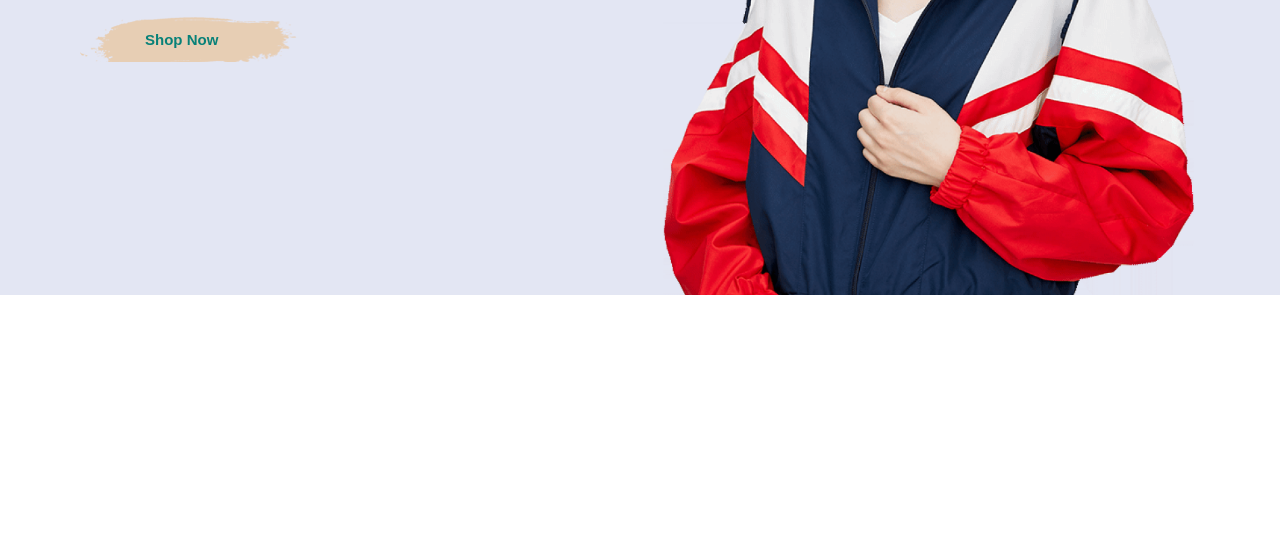
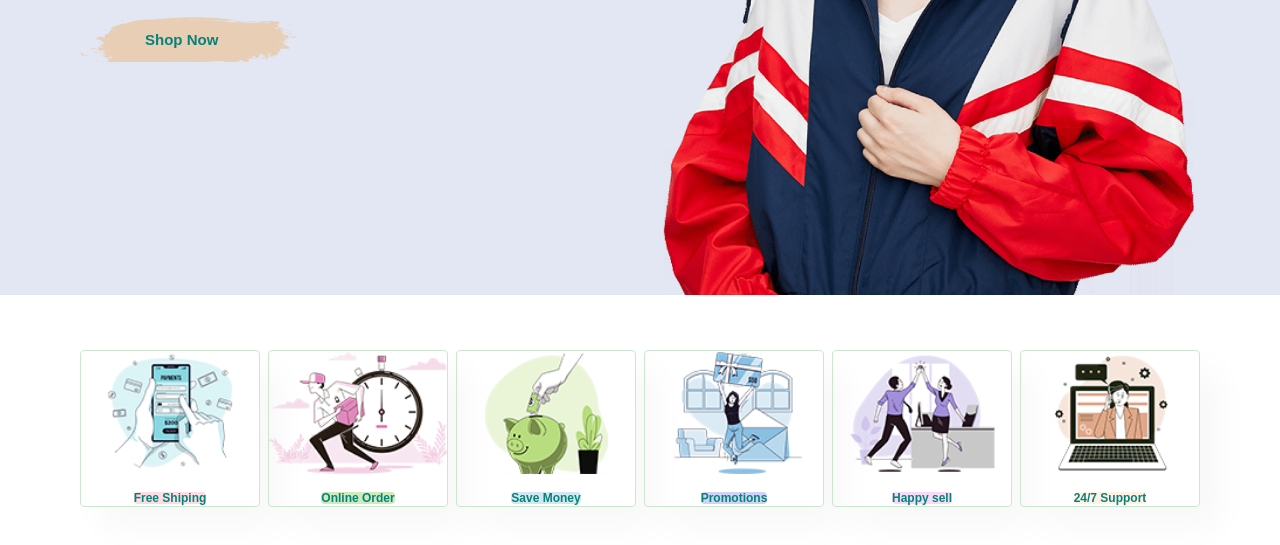
Before and after one commit to Aisac3/First-website, a plain HTML site: page index.html in a window 1280 px wide. Shown: the part 509-1054 px from the top of the page. Before the commit the page ends 804 px from the top, so only its background shows below. Drawn offline with Linux system fonts and the light colour scheme.

Commit message:
feature section added

```diff
--- a/index.html
+++ b/index.html
@@ -30,6 +30,33 @@
         <button>Shop Now</button>
 
     </section>
+    <section id="feature" class="section-p1">
+        <div class="fe-box">
+            <img src="img/features/f1.png" >
+            <h6>Free Shiping</h6>
+        </div>
+        <div class="fe-box">
+            <img src="img/features/f2.png" >
+            <h6>Online Order</h6>
+        </div>
+        <div class="fe-box">
+            <img src="img/features/f3.png" >
+            <h6>Save Money</h6>
+        </div>
+        <div class="fe-box">
+            <img src="img/features/f4.png" >
+            <h6>Promotions</h6>
+        </div>
+        <div class="fe-box">
+            <img src="img/features/f5.png" >
+            <h6>Happy sell</h6>
+        </div>
+        <div class="fe-box">
+            <img src="img/features/f6.png" >
+            <h6>24/7 Support</h6>
+        </div>
+
+    </section>
 
     <script src="https://kit.fontawesome.com/c3d008535c.js" crossorigin="anonymous"></script>
     <script src="script.js"></script>
--- a/style.css
+++ b/style.css
@@ -112,3 +112,50 @@ body{
     font-weight:700;
     font-size:15px;
 }
+#feature{
+    display:flex;
+    align-items:center;
+    justify-content:space-between;
+    flex-wrap:wrap;
+}
+
+#feature .fe-box{
+    width:180px;
+    text-align:center;
+    paddding: 25px 15px;
+    box-shadow:20px 20px 34px rgba(0,0,0,0.03);
+    border:1px solid #cce7d0;
+    border-radius: 4px;
+    margin:15px 0;
+}
+#feature .fe-box:hover{
+    box-shadow:10px 10px 54px rgba(70,62,221,0.1);
+}
+#feature .fe-box img{
+    width:100%;
+    margin-bottom:10px;
+}
+#feature .fe-box h6{
+    display:inline-block;
+    paddding:9px 8px 6px 8px;
+    line-height:1;
+    border-radius:4px;
+    color:#088178;
+    background-color:#fddde4;
+
+}
+#feature .fe-box:nth-child(2) h6{
+    background-color:#cdebbc;
+}
+#feature .fe-box:nth-child(3) h6{
+    background-color:#d1e8f2;
+}
+#feature .fe-box:nth-child(4) h6{
+    background-color:#cdd4f8;
+}
+#feature .fe-box:nth-child(5) h6{
+    background-color:#f6dbf6;
+}
+#feature .fe-box:nth-child(6) h6{
+    background-color:#fff2e5;
+}
```
